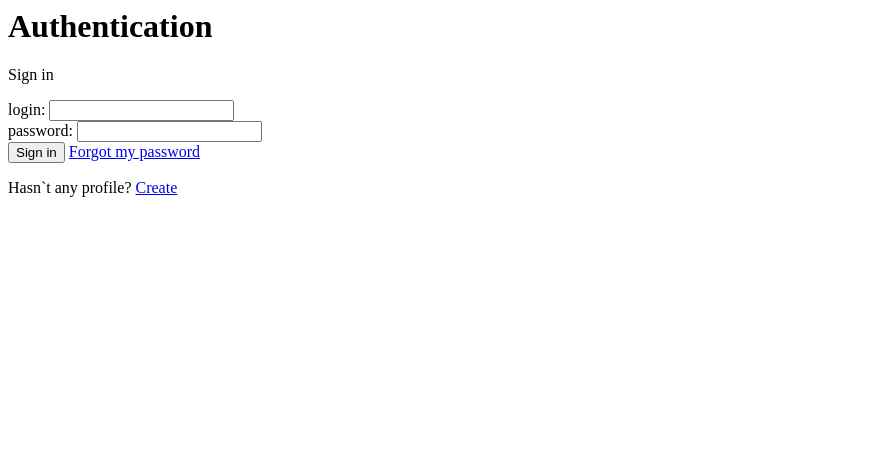
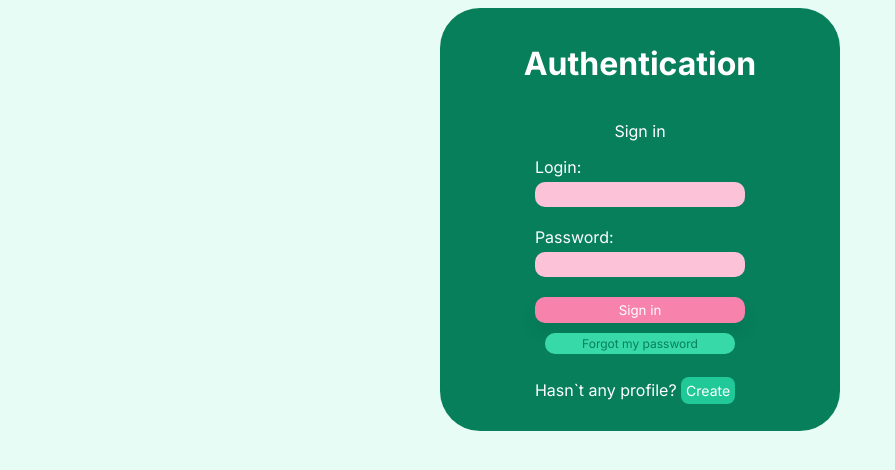
Before and after one commit to nnaaastyyyaaa/vitamin-picker, a website: page users/user-sign-in/sign-in.html in a window 1280 px wide. Shown: the whole page, without its empty margins (0-895 px from the left). Drawn offline with Linux system fonts and the light colour scheme; a web font is replaced by a local one.

Commit message:
Fixed other pages

```diff
--- a/users/user-log-in/log-in.css
+++ b/users/user-log-in/log-in.css
@@ -5,7 +5,7 @@ body {
 }
 
 .box {
-  display: grid;
+  display: grid !important;
   margin: auto;
   padding: 15px;
   background-color: #077f5b;
@@ -34,6 +34,7 @@ form {
 .link,
 .link:visited {
   background-color: #20c997;
+  border: none;
   border-radius: 8px;
   text-decoration: none;
   color: #fff;
@@ -49,7 +50,7 @@ form {
   background-color: #0ca678;
 }
 
-.button-create-profile {
+.main--btn {
   font-family: 'Inter', sans-serif;
   background-color: #f783ac;
   color: #fff;
@@ -59,17 +60,35 @@ form {
   box-shadow: 0px 10px 15px rgb(4, 63, 45, 0.1);
 }
 
-.button-create-profile:hover,
-.button-create-profile:visited {
+.main--btn:visited,
+.main--btn:hover {
   background-color: #e64980;
+}
+
+.forgot--link:link,
+.forgot--link:visited,
+.forgot--link:active {
+  color: #077f5b;
+  font-size: 12px;
+  text-align: center;
+  text-decoration: none;
+  background-color: #38d9a9;
+  border-radius: 10px;
+  margin: 10px;
+  padding: 3px;
+}
+
+.forgot--link:hover {
+  background-color: #63e6be;
 }
 
 input {
   background-color: #fcc2d8;
   border: none;
-  border-radius: 8px;
+  border-radius: 10px;
   width: 100%;
-  height: 25px;
+  height: 25px !important;
+  margin-top: 5px;
 }
 
 input:focus {
@@ -80,11 +99,15 @@ input:focus {
 
 .password-container {
   position: relative;
+  display: flex;
+  align-items: center;
 }
 
 #togglePassword {
   position: absolute;
   right: 10px;
+  top: 50%;
+  transform: translateY(-50%);
   color: rgb(71, 70, 70);
   cursor: pointer;
   font-size: 18px;
--- a/users/user-sign-in/sign-in.html
+++ b/users/user-sign-in/sign-in.html
@@ -1,21 +1,37 @@
 <html lang="en">
   <head>
+    <link rel="preconnect" href="https://fonts.googleapis.com" />
+    <link rel="preconnect" href="https://fonts.gstatic.com" crossorigin />
+    <link
+      href="https://fonts.googleapis.com/css2?family=Dela+Gothic+One&family=Inter:ital,opsz,wght@0,14..32,100..900;1,14..32,100..900&family=Montserrat:ital,wght@0,100..900;1,100..900&display=swap"
+      rel="stylesheet"
+    />
+    <link rel="stylesheet" href="../user-log-in/log-in.css" />
     <meta charset="UTF-8" />
     <meta name="viewport" content="width=device-width, initial-scale=1.0" />
     <title>Authentication</title>
   </head>
   <body>
-    <h1>Authentication</h1>
-    <p>Sign in</p>
-    <form>
-      login:
-      <input type="text" class="login" /><br />
-      password:
-      <input type="password" class="password" /><br />
-      <button type="button" class="button-sign-in">Sign in</button>
-      <a href="../user-reset/reset-password.html">Forgot my password</a>
-      <p>Hasn`t any profile? <a href="../user-log-in/log-in.html">Create</a></p>
-    </form>
+    <div class="box">
+      <h1>Authentication</h1>
+      <p class="p1">Sign in</p>
+      <form>
+        Login:
+        <input type="text" class="login text-field" /><br />
+        Password:
+        <input type="password" class="password text-field" /><br />
+        <button type="button" class="button-sign-in, main--btn" class="link">
+          Sign in
+        </button>
+        <a href="../user-reset/reset-password.html" class="forgot--link"
+          >Forgot my password</a
+        >
+        <p>
+          Hasn`t any profile?
+          <a href="../user-log-in/log-in.html" class="link">Create</a>
+        </p>
+      </form>
+    </div>
   </body>
 </html>
 <script src="user-sign-in.js"></script>
```
Also changed, not shown: users/user-log-in/log-in.html (+1 -3 lines).
